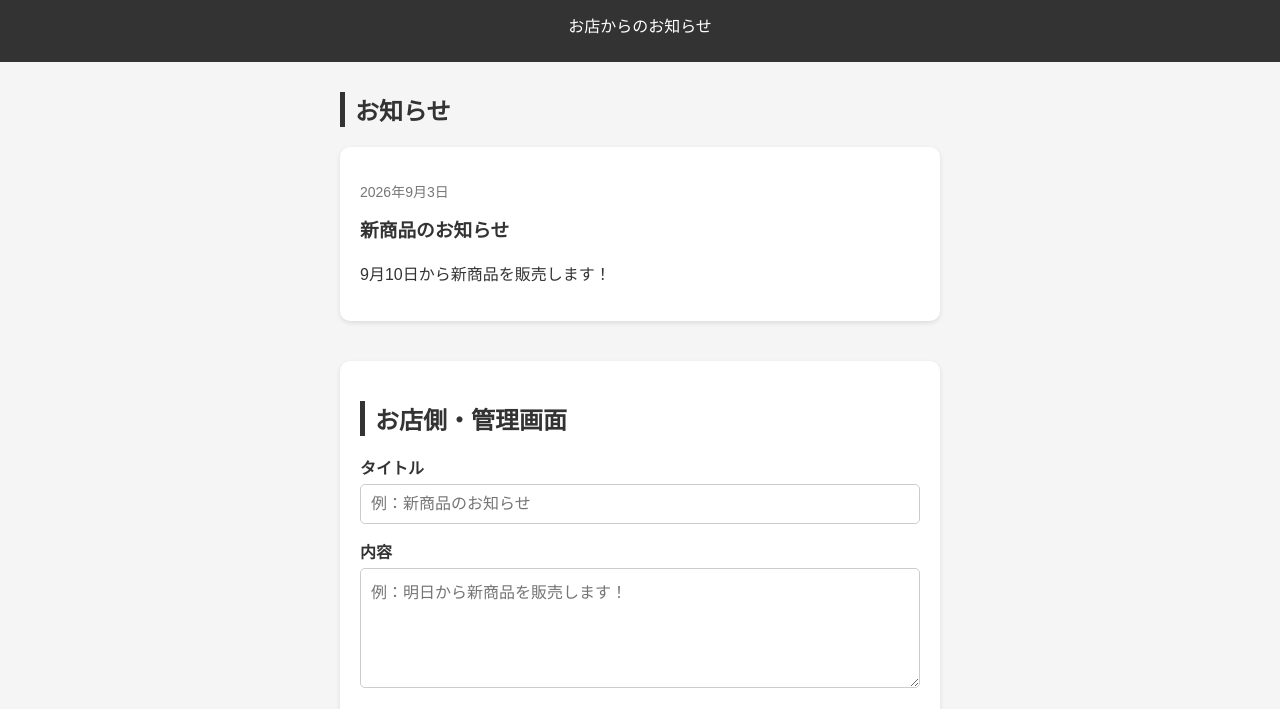
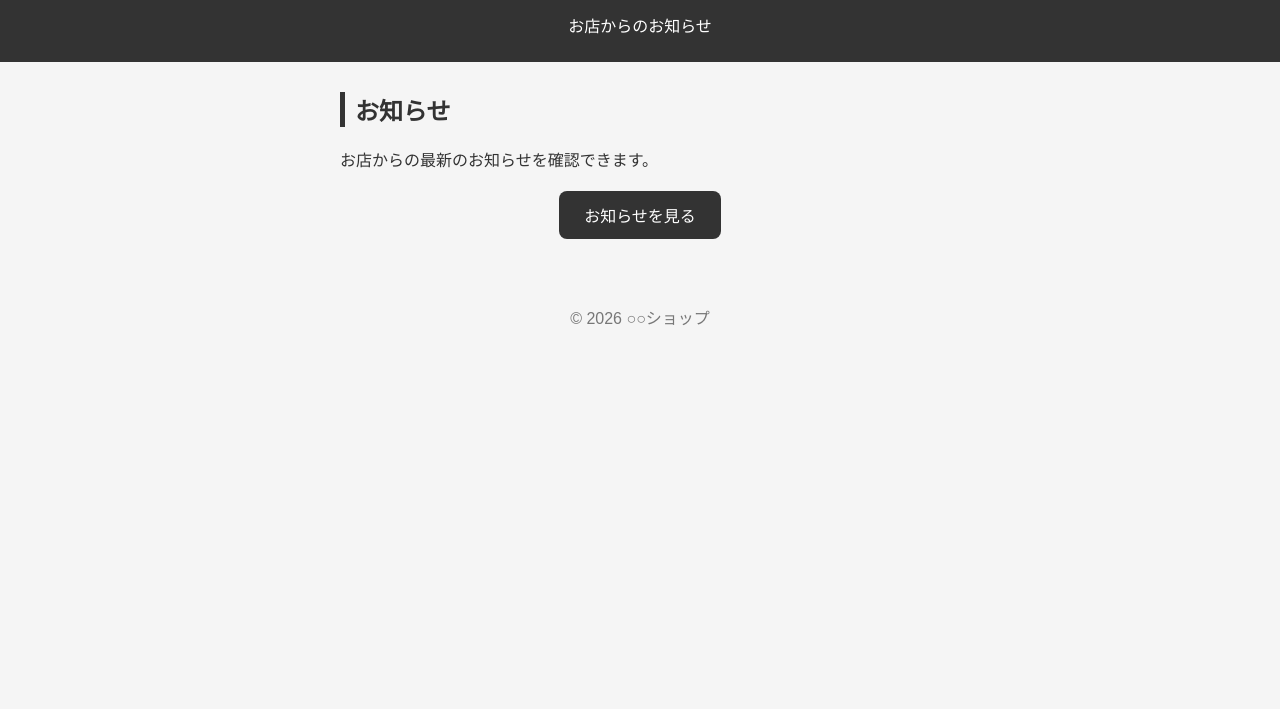
Before and after one commit to s2026139tsuyuzakiyua/notification-app, a plain HTML site: page index.html in a window 1280 px wide. Shown: the part 74-783 px from the top of the page. Drawn offline with Linux system fonts and the light colour scheme.

Commit message:
Add files via upload

```diff
--- a/index.html
+++ b/index.html
@@ -5,7 +5,7 @@
   <meta charset="UTF-8">
   <meta name="viewport" content="width=device-width, initial-scale=1.0">
 
-  <title>通知アプリ</title>
+  <title>○○ショップ</title>
 
   <link rel="stylesheet" href="style.css">
 </head>
@@ -19,62 +19,22 @@
 
   <main>
 
-    <!-- ユーザー側 -->
-    <section>
-      <h2>お知らせ</h2>
+    <h2>お知らせ</h2>
 
-      <div id="noticeList">
+    <p>
+      お店からの最新のお知らせを確認できます。
+    </p>
 
-        <div class="notice">
-          <p class="date">2026年9月3日</p>
-          <h3>新商品のお知らせ</h3>
-          <p>9月10日から新商品を販売します！</p>
-        </div>
-
-      </div>
-    </section>
-
-
-    <!-- お店側 -->
-    <section class="admin">
-
-      <h2>お店側・管理画面</h2>
-
-      <label for="title">タイトル</label>
-
-      <input
-        type="text"
-        id="title"
-        placeholder="例：新商品のお知らせ"
-      >
-
-
-      <label for="content">内容</label>
-
-      <textarea
-        id="content"
-        placeholder="例：明日から新商品を販売します！"
-      ></textarea>
-
-
-      <button id="sendButton">
-        お知らせを送信
-      </button>
-
-      <p id="message"></p>
-
-    </section>
+    <button onclick="location.href='user.html'">
+      お知らせを見る
+    </button>
 
   </main>
-
 
   <footer>
     <p>© 2026 ○○ショップ</p>
   </footer>
 
-
-  <script src="script.js"></script>
-
 </body>
 
 </html>
```
